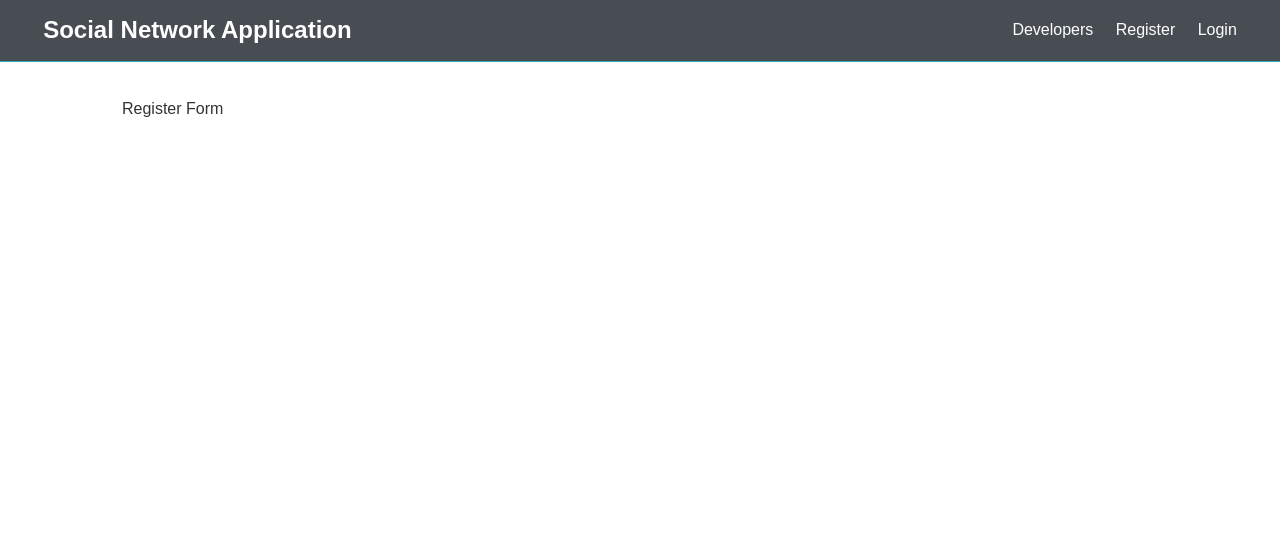
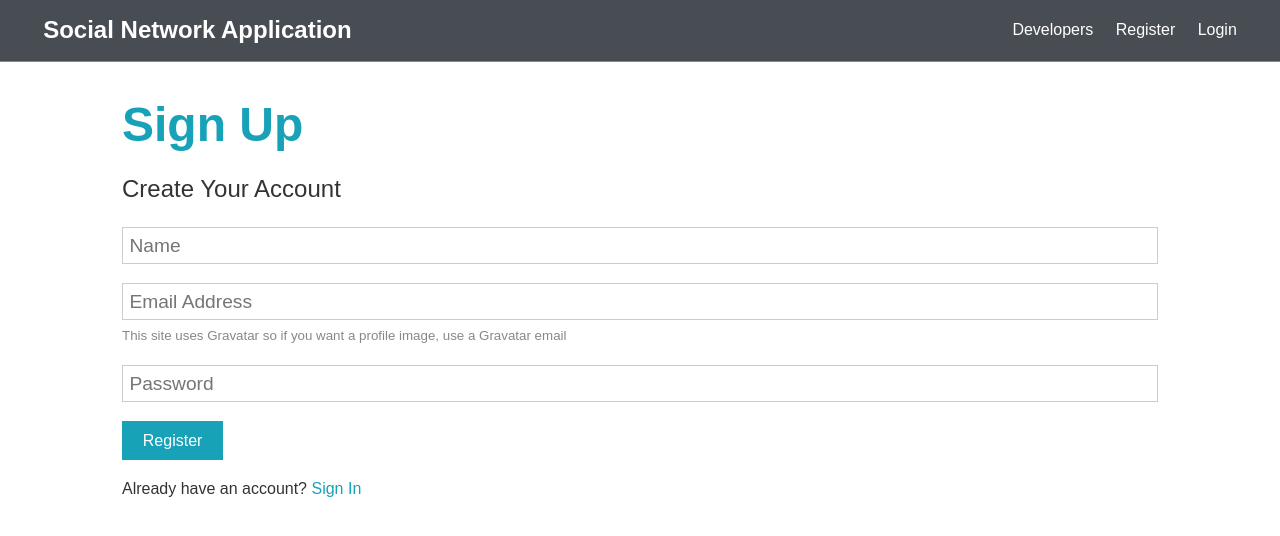
Before and after one commit to georgiangelov2000/Social-Network-Project, a React (Create React App) app in the folder Social-Network/client/: page /register in a window 1280 px wide. Shown: the top 536 px of the page. Built offline with nearby package versions, Linux system fonts and the light colour scheme.

Commit message:
Setting up react register

```diff
--- a/Social-Network/client/src/components/Auth/Register.js
+++ b/Social-Network/client/src/components/Auth/Register.js
@@ -1,11 +1,94 @@
-import React from 'react'
+import React, { Fragment, useState } from "react";
+import axios from "axios";
+export const Register = () => {
+  const [formData, setFormData] = useState({
+    name: "",
+    email: "",
+    password: "",
+  });
+  const { name, email, password } = formData;
 
-export const Register = () => {
-    return (
-        <div>
-            Register Form
+  const onChange = (e) =>
+    setFormData({ ...formData, [e.target.name]: e.target.value });
+
+  const onSubmit = async (e) => {
+    e.preventDefault();
+    if (!password) {
+      console.log("password is required");
+    } else {
+      const newUser = {
+        name,
+        email,
+        password,
+      };
+      try {
+        const config = {
+          headers: {
+            "Content-Type": "application/json",
+          },
+        };
+        const body = JSON.stringify(newUser);
+        const res = await axios.post("/api/users", body, config);
+        console.log(res.data);
+      } catch (error) {
+        console.error(error.response.data);
+      }
+    }
+  };
+
+  return (
+    <Fragment>
+      <h1 className="large text-primary">Sign Up</h1>
+      <p className="lead">
+        <i className="fas fa-user"></i> Create Your Account
+      </p>
+      <form
+        className="form"
+        action="create-profile.html"
+        onSubmit={(e) => onSubmit(e)}
+      >
+        <div className="form-group">
+          <input
+            type="text"
+            placeholder="Name"
+            name="name"
+            value={name}
+            onChange={(e) => onChange(e)}
+            required
+          />
         </div>
-    )
-}
+        <div className="form-group">
+          <input
+            type="email"
+            placeholder="Email Address"
+            name="email"
+            value={email}
+            onChange={(e) => onChange(e)}
+            required
+          />
+          <small className="form-text">
+            This site uses Gravatar so if you want a profile image, use a
+            Gravatar email
+          </small>
+        </div>
+        <div className="form-group">
+          <input
+            type="password"
+            placeholder="Password"
+            name="password"
+            minLength="6"
+            value={password}
+            onChange={(e) => onChange(e)}
+            required
+          />
+        </div>
+        <input type="submit" className="btn btn-primary" value="Register" />
+      </form>
+      <p className="my-1">
+        Already have an account? <a href="login.html">Sign In</a>
+      </p>
+    </Fragment>
+  );
+};
 
-export default Register
+export default Register;
```
